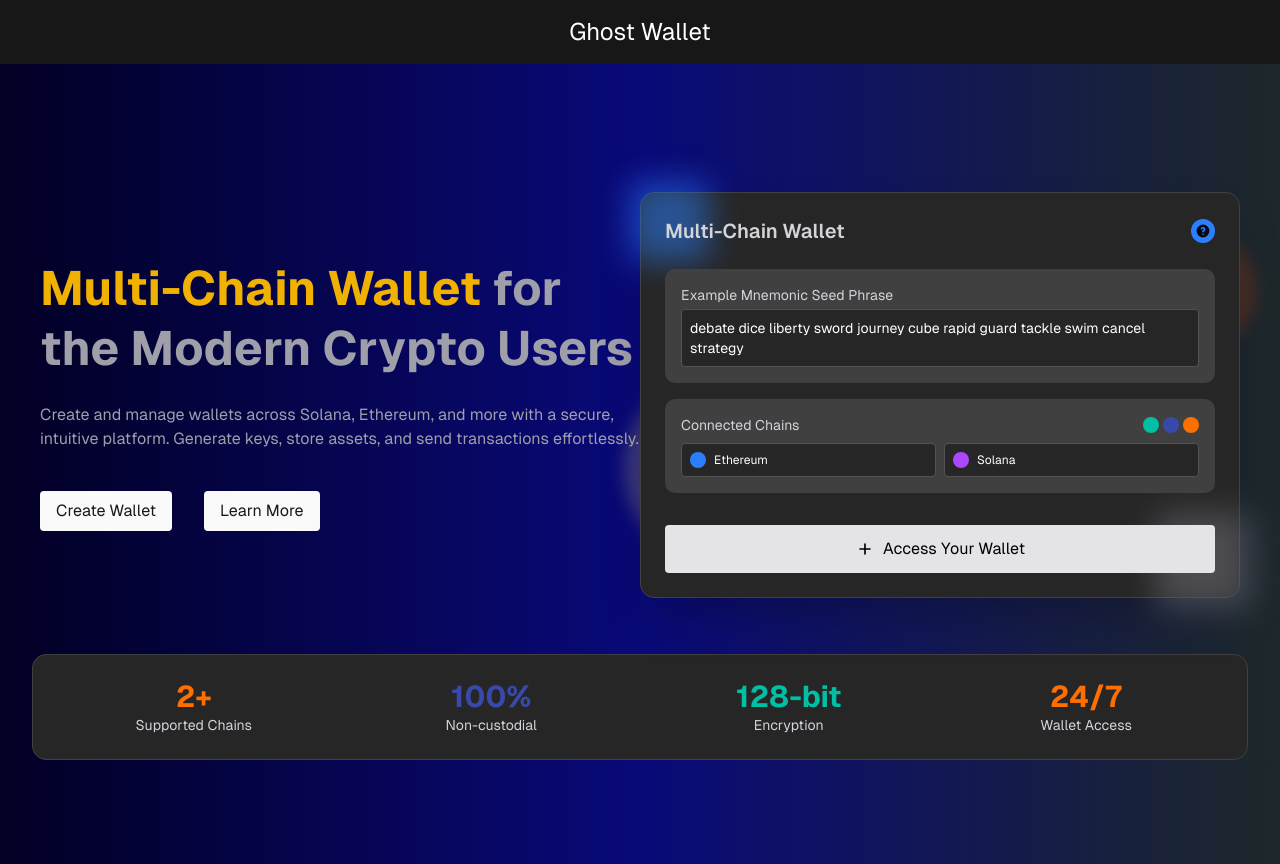
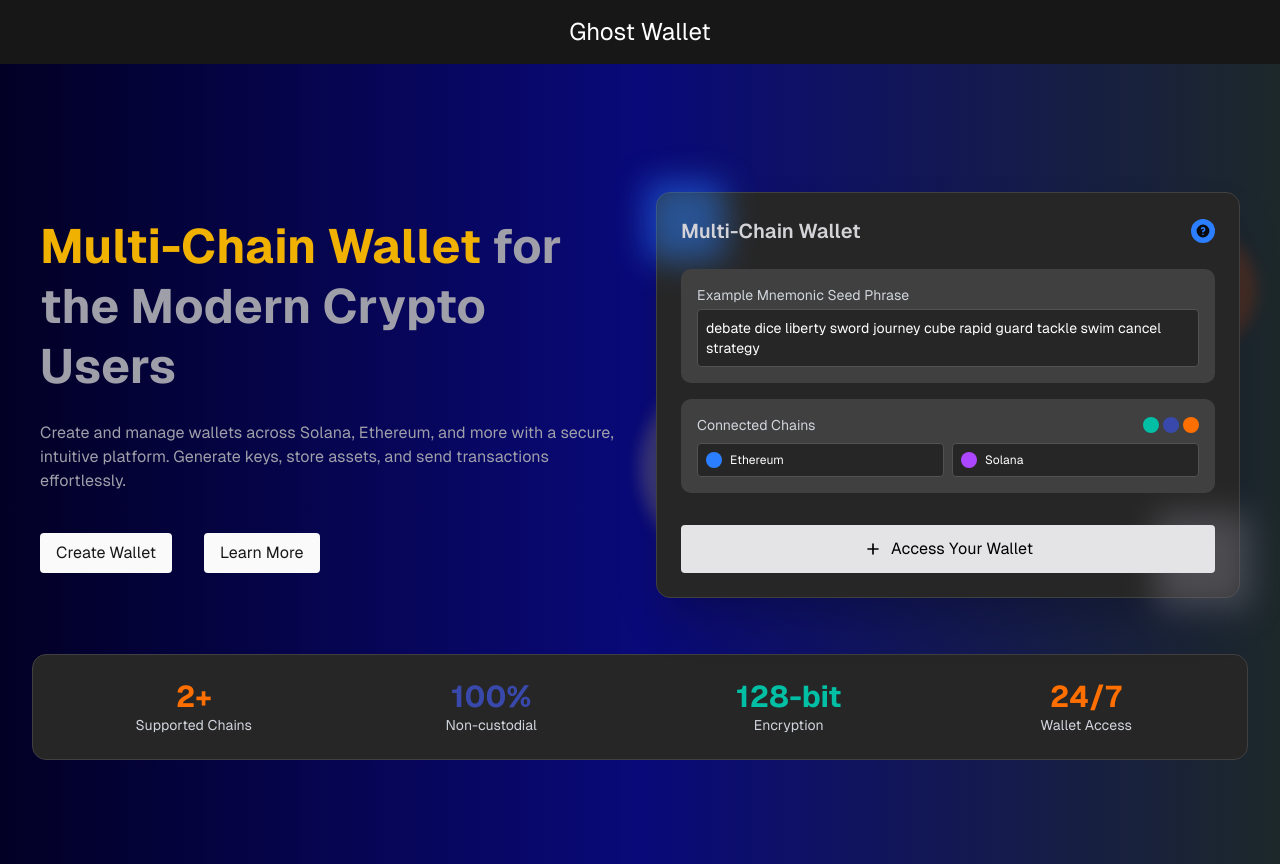
Before and after one commit to udayempire/ghost-wallet, a Next.js app: page / in a window 1280 px wide. Built offline with nearby package versions, Linux system fonts and the light colour scheme; a web font is replaced by a local one.

Commit message:
added resposiveness

```diff
--- a/app/page.tsx
+++ b/app/page.tsx
@@ -10,13 +10,13 @@
       <div className="">
         <section
           id="hero"
-          className="h-screen flex flex-col gap-14"
+          className="md:h-screen flex flex-col gap-14"
           style={{
             background:
               "linear-gradient(90deg, rgba(2,0,36,1) 0%, rgba(9,9,121,1) 50%, rgba(29,40,42,1) 100%)",
           }}
         >
-          <div className="grid grid-cols-2 items-center mt-32  place-items-center px-10">
+          <div className="grid md:grid-cols-2  gap-8 items-center mt-14 md:mt-32  place-items-center px-10">
             <div className="">
               <h1 className="text-3xl md:text-4xl lg:text-5xl font-bold leading-tight mb-6 text-zinc-400">
                 <span className="text-yellow-500">Multi-Chain Wallet</span> for
```
